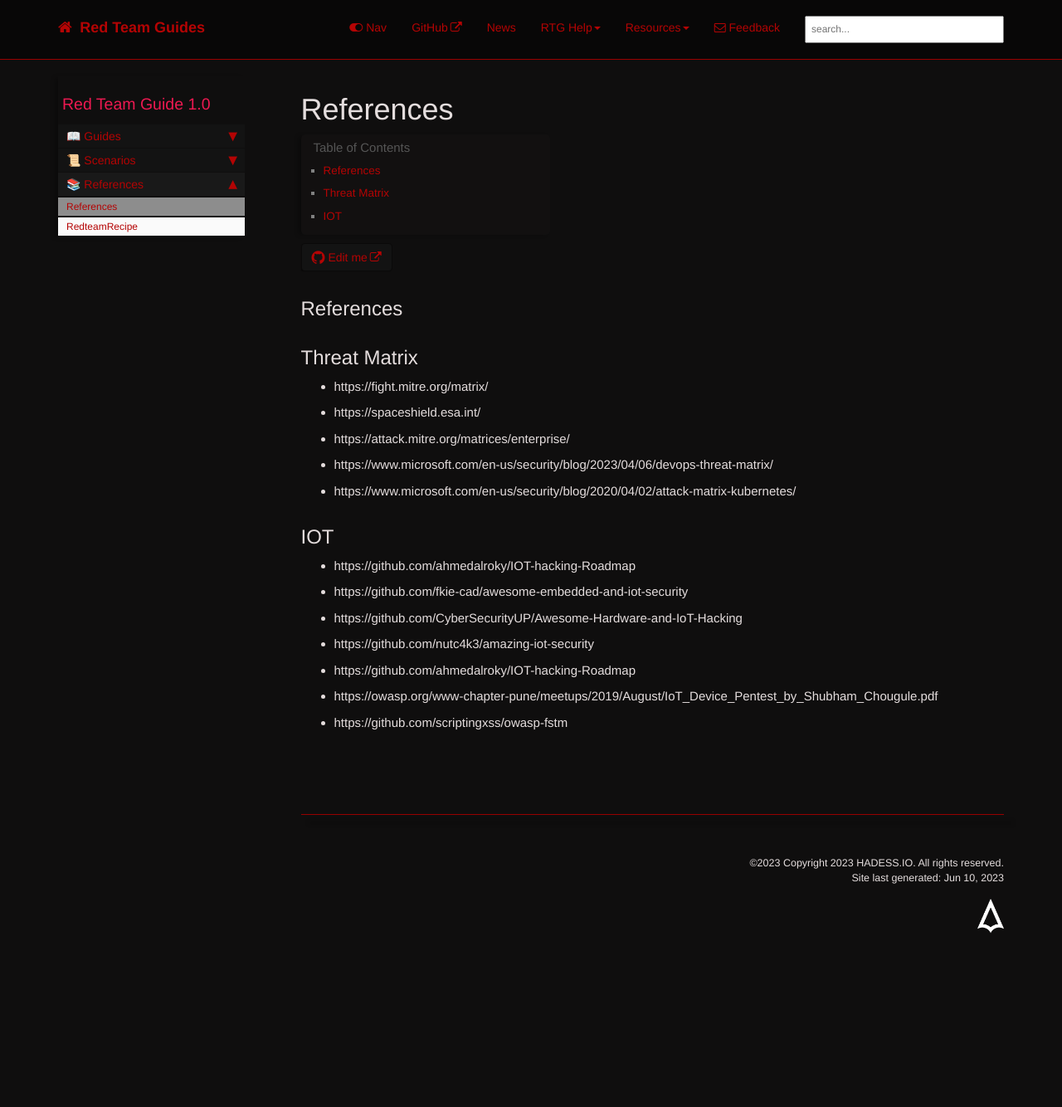
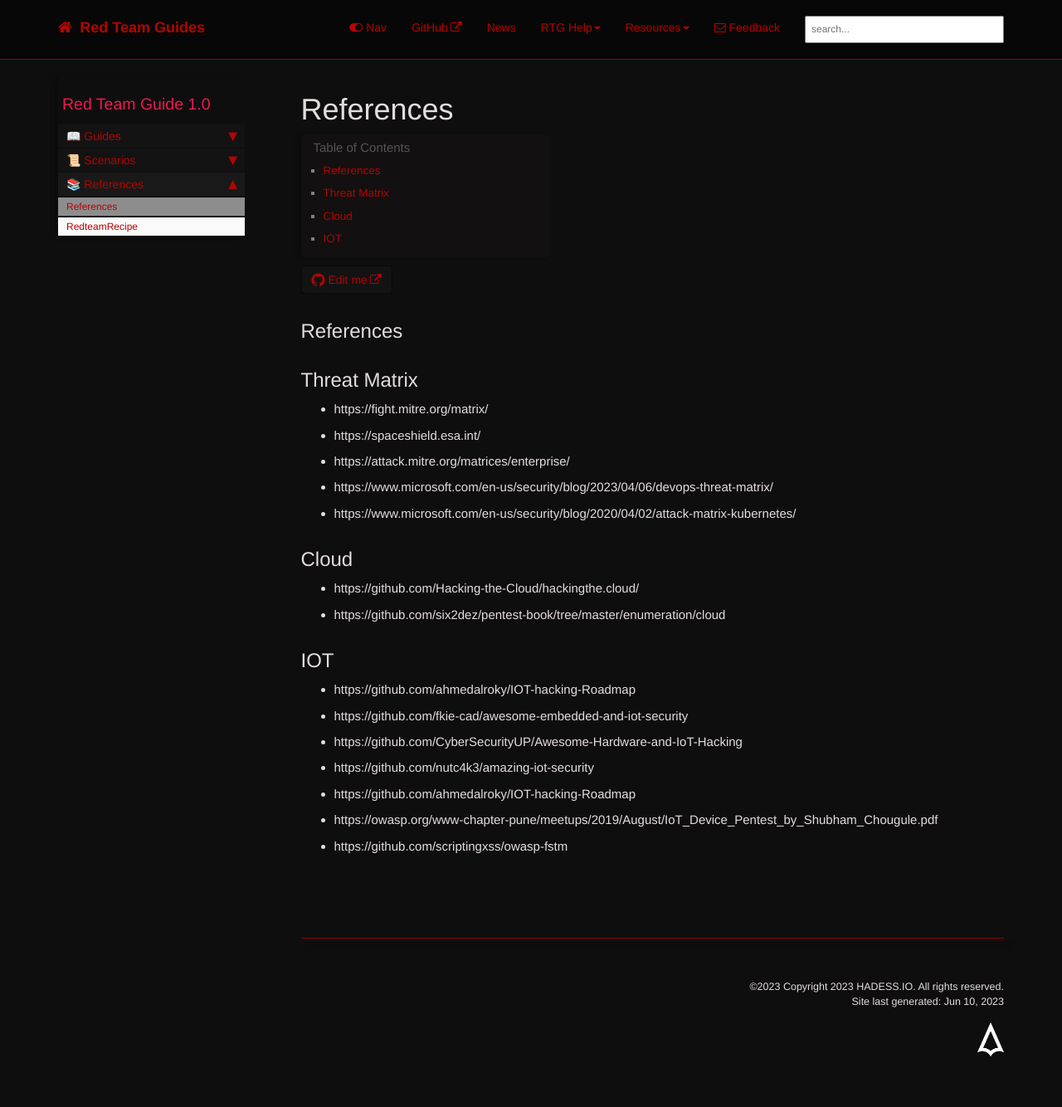
Before and after one commit to redteamguides/redteamguides.github.io, a Jekyll site: the page built from pages/mydoc/references.md, in a window 1280 px wide. Shown: the whole page at 83% size. Built offline with Jekyll 4.4.1, drawn with Linux system fonts in a browser that asks for light colours; comment, search, counter and statistics services are not loaded; before the commit the page ends 1185 px from its top, so only the background shows below that.

Commit message:
Update references.md

```diff
--- a/pages/mydoc/references.md
+++ b/pages/mydoc/references.md
@@ -19,6 +19,10 @@ folder: mydoc
 - https://www.microsoft.com/en-us/security/blog/2020/04/02/attack-matrix-kubernetes/
 
 
+## Cloud
+
+- https://github.com/Hacking-the-Cloud/hackingthe.cloud/
+- https://github.com/six2dez/pentest-book/tree/master/enumeration/cloud
 
 
 ## IOT
```
